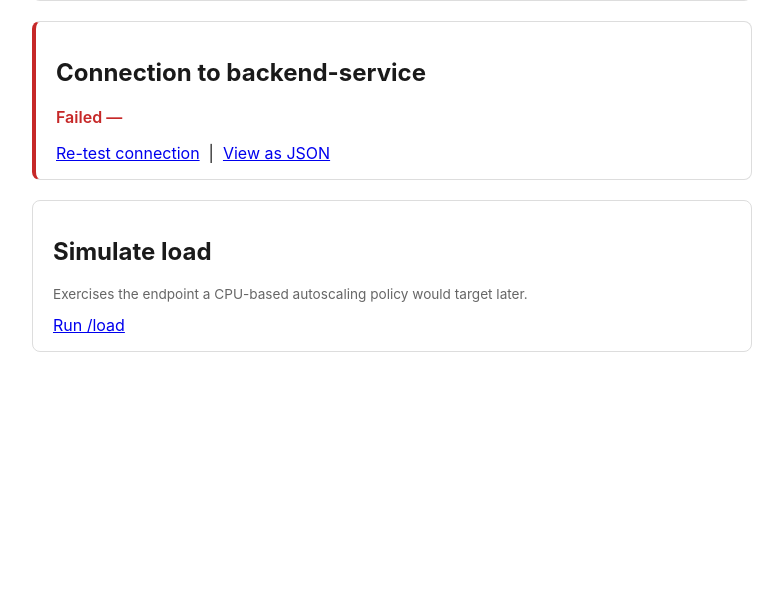
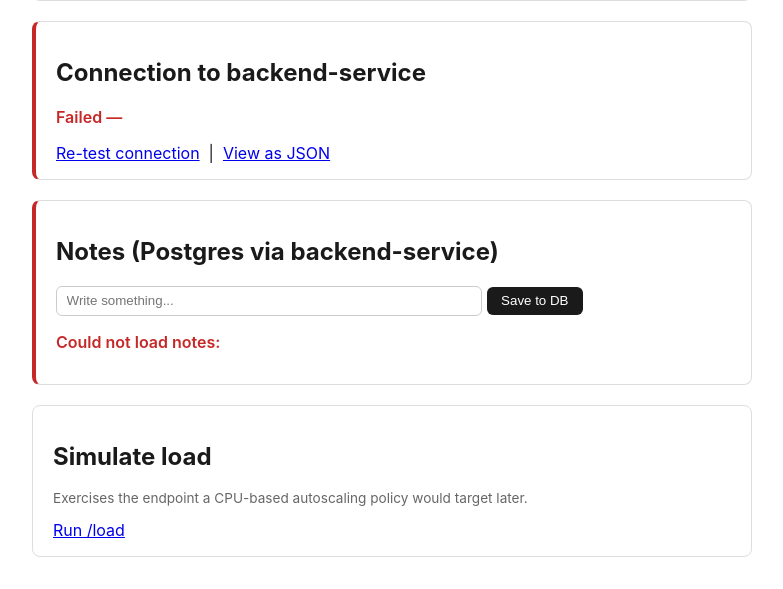
Before and after one commit to cxlshare/pgv2-backend, a Flask app: template templates/index.html in a window 1280 px wide. Shown: the part 696-1285 px from the top of the page, without its empty margins (248-1031 px from the left). Before the commit the page ends 1048 px from the top, so only its background shows below. Run offline with Flask 3, Linux system fonts and the light colour scheme; the template is opened without the code that fills it: most values are stand-ins (such as "Sample title", 1, 10 or a date in 2020); grey boxes marked "Sample" are stand-in pictures.

Commit message:
Add a Notes form/list backed by backend-service's Postgres endpoints
Lets a user write a note from the browser (POST relayed to
backend-service's /notes) and see it read back on the same page (GET
relayed the same way), so the DB write/read path can be exercised
end-to-end from the UI instead of only via curl/ECS Exec.

Co-Authored-By: Claude Sonnet 5 <noreply@anthropic.com>

```diff
--- a/app.py
+++ b/app.py
@@ -5,7 +5,7 @@ import time
 import boto3
 import requests
 from botocore.exceptions import BotoCoreError, ClientError
-from flask import Flask, jsonify, render_template, request
+from flask import Flask, jsonify, redirect, render_template, request, url_for
 
 app = Flask(__name__)
 
@@ -52,6 +52,15 @@ def check_backend():
         }
 
 
+def get_notes():
+    try:
+        resp = requests.get(f"{BACKEND_URL}/notes", timeout=3)
+        resp.raise_for_status()
+        return resp.json()
+    except requests.RequestException as exc:
+        return {"success": False, "error": str(exc)}
+
+
 def get_backend_image():
     """Ask backend-service for its own presigned S3 URL and relay it —
     backend-service has its own AWS credentials and never gets a host
@@ -81,7 +90,20 @@ def index():
         image_key=IMAGE_KEY,
         backend_status=check_backend(),
         backend_image=get_backend_image(),
+        notes=get_notes(),
     )
+
+
+@app.post("/notes")
+def create_note():
+    message = request.form.get("message", "").strip()
+    if message:
+        try:
+            resp = requests.post(f"{BACKEND_URL}/notes", json={"message": message}, timeout=3)
+            resp.raise_for_status()
+        except requests.RequestException:
+            pass
+    return redirect(url_for("index"))
 
 
 @app.get("/health")
--- a/static/style.css
+++ b/static/style.css
@@ -30,6 +30,33 @@ body {
 .status.ok { color: #2e7d32; font-weight: 600; }
 .status.fail { color: #c62828; font-weight: 600; }
 
+form input[type="text"] {
+  padding: 0.4rem 0.6rem;
+  border: 1px solid #ccc;
+  border-radius: 6px;
+  width: 60%;
+}
+
+form button {
+  padding: 0.4rem 0.9rem;
+  border: 0;
+  border-radius: 6px;
+  background: #1a1a1a;
+  color: #fff;
+  cursor: pointer;
+}
+
+.notes-list {
+  list-style: none;
+  padding: 0;
+  margin: 0.75rem 0 0;
+}
+
+.notes-list li {
+  padding: 0.5rem 0;
+  border-top: 1px solid #eee;
+}
+
 pre {
   background: #f5f5f5;
   padding: 0.75rem;
--- a/templates/index.html
+++ b/templates/index.html
@@ -41,6 +41,27 @@
     <a href="/test-connection">View as JSON</a>
   </section>
 
+  <section class="card {{ 'ok' if notes.success else 'fail' }}">
+    <h2>Notes (Postgres via backend-service)</h2>
+    <form action="/notes" method="post">
+      <input type="text" name="message" placeholder="Write something..." required>
+      <button type="submit">Save to DB</button>
+    </form>
+    {% if notes.success %}
+      {% if notes.notes %}
+        <ul class="notes-list">
+          {% for note in notes.notes %}
+            <li><span class="meta">#{{ note.id }} — {{ note.created_at }}</span><br>{{ note.message }}</li>
+          {% endfor %}
+        </ul>
+      {% else %}
+        <p class="meta">No notes yet — add one above.</p>
+      {% endif %}
+    {% else %}
+      <p class="status fail">Could not load notes: {{ notes.error }}</p>
+    {% endif %}
+  </section>
+
   <section class="card">
     <h2>Simulate load</h2>
     <p class="meta">Exercises the endpoint a CPU-based autoscaling policy would target later.</p>
```
